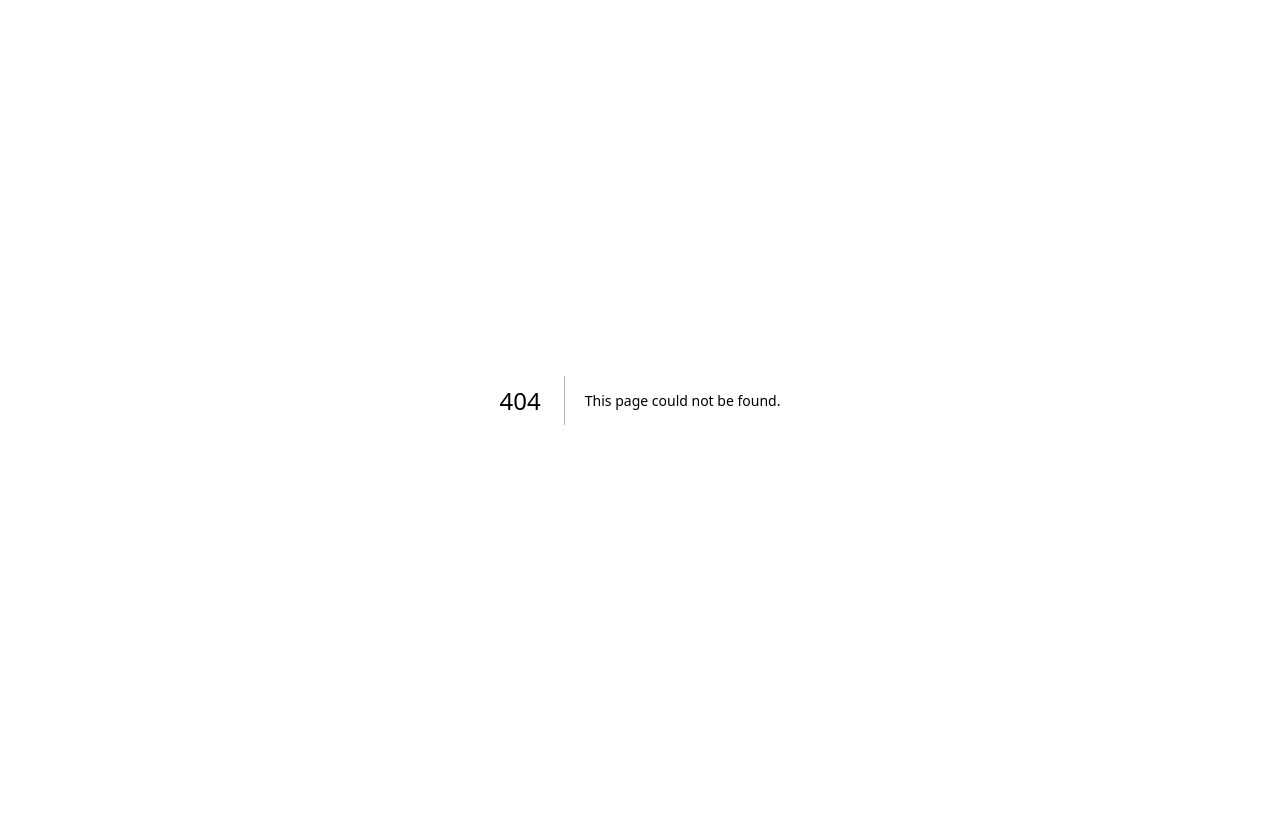
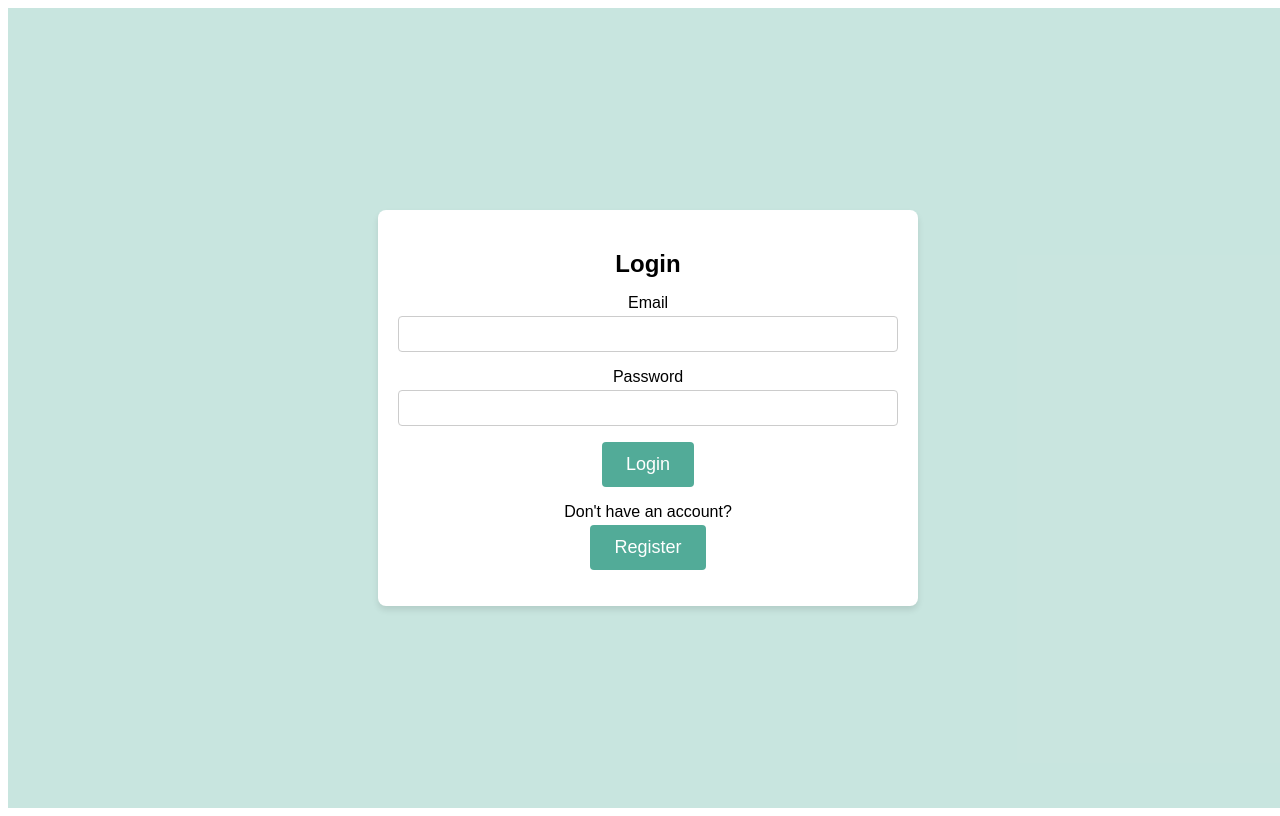
Before and after one commit to DK-Kim4312/donna, a Next.js app: page /login in a window 1280 px wide. Before the commit this address had no page. Built offline with nearby package versions, Linux system fonts and the light colour scheme.

Commit message:
added login and register screen

```diff
--- a/app/page.js
+++ b/app/page.js
@@ -1,10 +1,9 @@
+"use client";
+import React, { useState } from 'react'
 import Layout from '@/components/Layout'
-import TopNavbar from '@/components/TopNavBar'
 
 export default function Home() {
   return (
-    <div>
       <Layout />
-    </div>
   )
 }
--- a/components/DonnaCalendar.js
+++ b/components/DonnaCalendar.js
@@ -1,24 +1,34 @@
 import React from 'react';
+import styles from '../styles/DonnaCalendar.module.css';
 
-const daysOfWeek = ['','Monday', 'Tuesday', 'Wednesday', 'Thursday', 'Friday', 'Saturday', 'Sunday'];
+const daysOfWeek = ['', 'Mon', 'Tue', 'Wed', 'Thu', 'Fri', 'Sat', 'Sun'];
 const hoursOfDay = Array.from({ length: 25 }, (_, i) => i); // Hours from 00:00 to 24:00
 
 export default function DonnaCalendar() {
     return (
         // top buttons
         <div className="flex flex-col">
-            <div className="flex justify-between items-center p-4 border-b">
-                <div className="flex space-x-2">
-                    <button className="bg-gray-300">{`<`}</button>
-                    <button className="bg-gray-300">Today</button>
-                    <button className="bg-gray-300">{`>`}</button>
+            <div className="flex items-center p-4 border-b">
+                <div className="flex space-x-0.5">
+                    <button className="bg-gray-300 rounded-l-lg p-1">{`<`}</button>
+                    <button className="bg-gray-300 p-1">Today</button>
+                    <button className="bg-gray-300 rounded-r-lg p-1">{`>`}</button>
                 </div>
-                <div className="flex space-x-2">
-                    <button variant="ghost">Day</button>
-                    <button variant="ghost">Week</button>
-                    <button variant="ghost">Month</button>
-                    <button variant="ghost">Year</button>
+                <div className="flex ml-20 space-x-3">
+                    <button className={styles.button} variant="ghost">
+                        Day
+                    </button>
+                    <button className={styles.button} variant="ghost">
+                        Week
+                    </button>
+                    <button className={styles.button} variant="ghost">
+                        Month
+                    </button>
+                    <button className={styles.button} variant="ghost">
+                        Year
+                    </button>
                 </div>
+
             </div>
             { /* calendar */}
             <div className="container mx-auto mt-8">
--- a/components/ProfileTab.js
+++ b/components/ProfileTab.js
@@ -1,16 +1,33 @@
+import React from 'react'
+import Link from 'next/link';
+import { useContext } from 'react';
+import { LoginContext } from '../app/page';
+
 export default function ProfileTab() {
+    let isLoggedIn = false;
     return (
         <div className="flex flex-column">
             <button className="fit items-start bg-[#52ab98] p-2 rounded-lg w-10 h-10">
                 <div className="bg-[#transparent] text-white rounded-md ">UN</div>
             </button>
             <div className="ml-2">
-                <div className="text-sm font-semibold">USERNAME</div>
-                <button className="text-xs h-0.5 w-13 font-light" variant="ghost">
-                    &gt; Upgrade to Premium
-                </button>
+                {isLoggedIn ? (
+                    <>
+                        <div className="text-sm font-semibold">username</div>
+                        <button className="text-xs h-0.5 w-13 font-light" variant="ghost">
+                            &gt; Upgrade to Premium
+                        </button>
+
+                    </>
+                ) : (
+                    <>
+                    <Link href="/login">
+                        <div className="text-sm font-semibold">Login</div>
+                    </Link>
+
+                    </>
+                )}
             </div>
-
         </div>
 
     )
--- a/next.config.js
+++ b/next.config.js
@@ -1,4 +1,3 @@
 /** @type {import('next').NextConfig} */
 const nextConfig = {}
-
 module.exports = nextConfig
--- a/package.json
+++ b/package.json
@@ -14,9 +14,15 @@
     "@fullcalendar/daygrid": "^6.1.10",
     "@fullcalendar/interaction": "^6.1.10",
     "@fullcalendar/react": "^6.1.10",
+    "fs": "^0.0.1-security",
     "next": "14.0.4",
     "react": "^18",
     "react-dom": "^18"
+  },
+  "browser": {
+    "fs": false,
+    "os": false,
+    "path": false
   },
   "devDependencies": {
     "autoprefixer": "^10.0.1",
--- /dev/null
+++ b/pages/login.js
@@ -0,0 +1,84 @@
+// pages/login.js
+
+import { useState } from 'react';
+import { useRouter } from 'next/router';
+import Link from 'next/link';
+import styles from '../styles/Login.module.css';
+
+export default function Login() {
+    const [email, setEmail] = useState('');
+    const [password, setPassword] = useState('');
+    const router = useRouter();
+
+    let registeredUsers = {};
+    let userJSON = [ // Sample user data
+        { email: 'user1@example.com', name: 'User 1', password: 'password1' },
+        { email: 'user2@example.com', name: 'User 2', password: 'password2' },
+    ];
+
+    for (var i = 0; i < userJSON.length; i++) {
+        registeredUsers[userJSON[i].email] = userJSON[i];
+    }
+
+    const handleLogin = async (e) => {
+        e.preventDefault();
+        if (registeredUsers[email]) {
+            if (registeredUsers[email].password == password) {
+                console.log("login successful");
+                router.push('/');
+            }
+            else {
+                console.log("incorrect password");
+            }
+        } else {
+            console.log("user not found");
+        }
+    };
+
+    return (
+        <div className={styles.container}>
+        <div className={styles['form-container']}>
+          <h2 className={styles['form-title']}>Login</h2>
+          <form onSubmit={handleLogin} className={styles['reset-margin-padding']}>
+            <div className={styles['form-group']}>
+              <label htmlFor="email" className={styles['form-label']}>
+                Email
+              </label>
+              <input
+                type="email"
+                id="email"
+                className={styles.input}
+                required
+                value={email.toLowerCase()}
+                onChange={(e) => setEmail(e.target.value)}
+              />
+            </div>
+            <div className={styles['form-group']}>
+              <label htmlFor="password" className={styles['form-label']}>
+                Password
+              </label>
+              <input
+                type="password"
+                id="password"
+                className={styles.input}
+                required
+                value={password}
+                onChange={(e) => setPassword(e.target.value)}
+              />
+            </div>
+            <div className={styles['form-group']}>
+              <button type="submit" className={styles.button}>
+                Login
+              </button>
+            </div>
+          </form>
+          <div className={styles['form-group']}>
+            <p className={styles['form-label']}>Don't have an account?</p>
+            <Link href="/register">
+              <button className={styles.button}>Register</button>
+            </Link>
+          </div>
+        </div>
+      </div>
+    );
+}
--- /dev/null
+++ b/styles/DonnaCalendar.module.css
@@ -0,0 +1,13 @@
+.button {
+    background-color: transparent;
+    border: 1px solid transparent;
+    border-radius: 4px;
+    padding: 4px 8px;
+    transition: background-color 0.2s, border-color 0.2s, color 0.2s;
+  }
+
+  .button:hover {
+    background-color: #52ab98;
+    color: #fff;
+    border-color: #52ab98;
+  }
--- /dev/null
+++ b/styles/Login.module.css
@@ -0,0 +1,63 @@
+/* Login.module.css */
+
+.container {
+    top: 0;
+    left: 0;
+    z-index: 100;
+    width: 100vw;
+    height: 100vh;
+    background-color: #52ab9850;
+    display: flex;
+    justify-content: center;
+    align-items: center;
+  }
+
+  .form-container {
+    background-color: #fff;
+    width: 500px;
+    padding: 20px;
+    border-radius: 8px;
+    box-shadow: 0 4px 6px rgba(0, 0, 0, 0.1);
+    text-align: center;
+  }
+
+  .form-title {
+    font-size: 24px;
+    margin-bottom: 16px;
+    font-family: Arial, Helvetica, sans-serif;
+  }
+
+  .form-group {
+    margin-bottom: 16px;
+  }
+
+  .form-label {
+    display: block;
+    font-size: 16px;
+    margin-bottom: 4px;
+    font-family: Arial, Helvetica, sans-serif;
+  }
+
+  .input {
+    width: 100%;
+    padding: 8px;
+    font-size: 16px;
+    border: 1px solid #ccc;
+    border-radius: 4px;
+    box-sizing: border-box;
+  }
+
+  .button {
+    background-color: #52ab98;
+    color: #fff;
+    border: none;
+    padding: 12px 24px;
+    font-size: 18px;
+    font-family: Arial, Helvetica, sans-serif;
+    border-radius: 4px;
+    cursor: pointer;
+  }
+
+  .button:hover {
+    background-color: #52ab9850;
+  }
--- /dev/null
+++ b/styles/Register.module.css
@@ -0,0 +1,62 @@
+
+.container {
+  top: 0;
+  left: 0;
+  z-index: 100;
+  width: 100vw;
+  height: 100vh;
+  background-color: #52ab9850;
+  display: flex;
+  justify-content: center;
+  align-items: center;
+}
+
+.form-container {
+  background-color: #fff;
+  width: 500px;
+  padding: 20px;
+  border-radius: 8px;
+  box-shadow: 0 4px 6px rgba(0, 0, 0, 0.1);
+  text-align: center;
+}
+
+.form-title {
+  font-size: 24px;
+  margin-bottom: 16px;
+  font-family: Arial, Helvetica, sans-serif;
+}
+
+.form-group {
+  margin-bottom: 16px;
+}
+
+.form-label {
+  display: block;
+  font-size: 16px;
+  margin-bottom: 4px;
+  font-family: Arial, Helvetica, sans-serif;
+}
+
+.input {
+  width: 100%;
+  padding: 8px;
+  font-size: 16px;
+  border: 1px solid #ccc;
+  border-radius: 4px;
+  box-sizing: border-box;
+}
+
+.button {
+  background-color: #52ab98;
+  color: #fff;
+  border: none;
+  padding: 12px 24px;
+  font-size: 18px;
+  font-family: Arial, Helvetica, sans-serif;
+  border-radius: 4px;
+  cursor: pointer;
+}
+
+.button:hover {
+  background-color: #52ab9850;
+}
```
Also changed, not shown: pages/register.js (added, +88 -0 lines), 1 other file (tests, documents, lock files or other folders).
